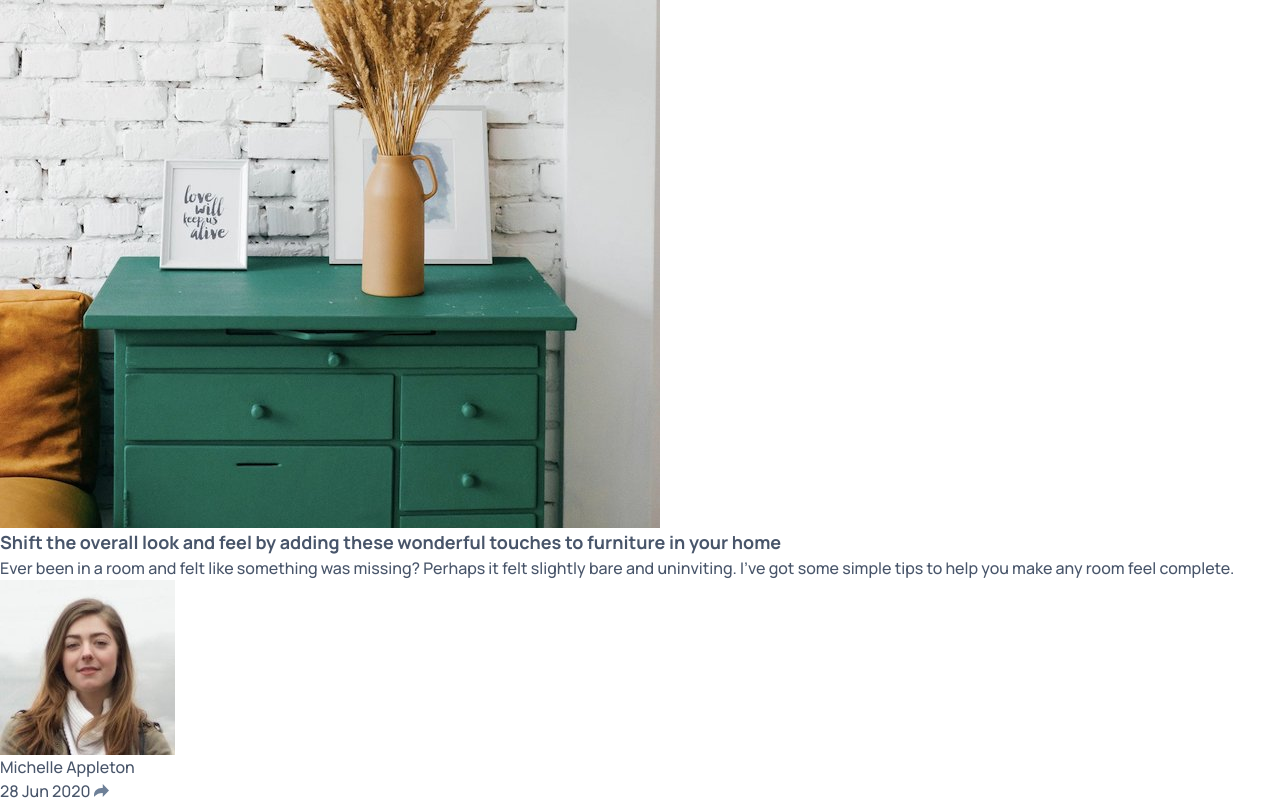
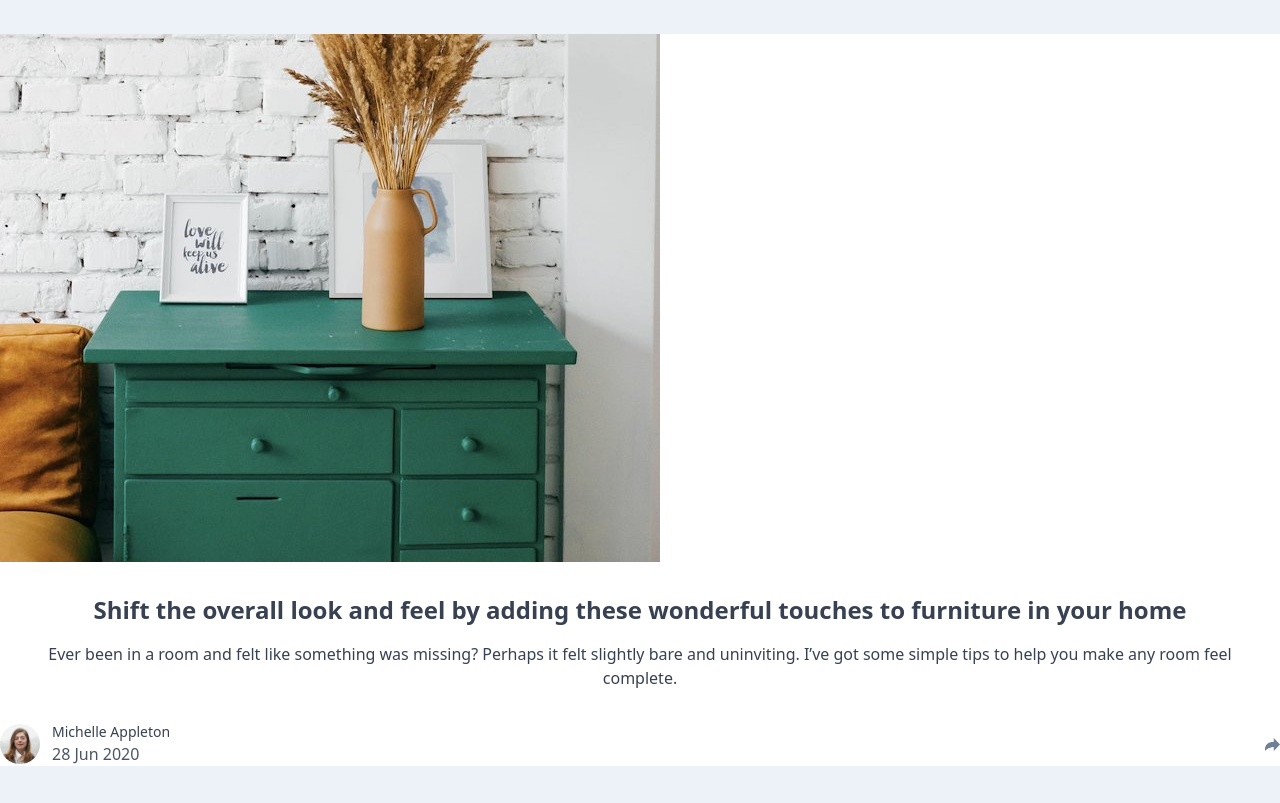
Before and after one commit to Jlovellealfeche/article-component, a plain HTML site: page index.html in a window 1280 px wide. Drawn offline with nearby package versions, Linux system fonts and the light colour scheme.

Commit message:
update index.css

```diff
--- a/index.css
+++ b/index.css
@@ -14,13 +14,12 @@
 /*---COLORS---*/
 
 :root {
-    --Very-Dark-Grayish-Blue: #48556a;
+    --Very-Dark-Grayish-Blue: hsl(217, 19%, 35%);
     --Desaturated-Dark-Blue: hsl(214, 17%, 51%);
     --Grayish-Blue: hsl(212, 23%, 69%);
-    --Light-Grayish-Blue: hsl(210, 46%, 95%);
+    --Light-Grayish-Blue: #ecf2f8;
 }
 
 body {
     font-family: "Manrope",sans-serif
-
 }
--- a/index.html
+++ b/index.html
@@ -2,40 +2,35 @@
 <html lang="en">
 <head>
   <meta charset="UTF-8">
-  <meta name="viewport" content="width=device-width, initial-scale=1.0"> <!-- displays site properly based on user's device -->
+  <meta name="viewport" content="width=device-width, initial-scale=1.0">
   <meta name="description" content="A solution for Article component">
   <link rel="icon" type="image/png" sizes="32x32" href="./images/favicon-32x32.png">
   <link href="https://cdn.tailwindcss.com" rel="stylesheet">
-  <link rel="stylesheet" href="index.css">
+</head>
+<body class="text-gray-700 bg-[#ecf2f8]">
 
-  <!-- Feel free to remove these styles or customise in your own stylesheet 👍 -->
+  <div class="flex flex-col justify-center items-center min-h-screen bg-blueGray-50">
+    <div class="bg-white">
+      <img src="images/drawers.jpg" alt="Green drawer with 2 frames and nice deco">
 
-</head>
-<body class=" text-[#48556a]">
+      <div class="text-center px-6 mt-8">
+        <h1 class="text-2xl font-bold mb-4">Shift the overall look and feel by adding these wonderful touches to furniture in your home</h1>
 
-  <div>
-    <img src="images/drawers.jpg" alt="Green drawer with 2 frames and nice deco">
+        <p>Ever been in a room and felt like something was missing? Perhaps it felt slightly bare and uninviting. I’ve got some simple tips to help you make any room feel complete.</p>
+      </div>
 
-    <h1 class="text-lg font-bold ">Shift the overall look and feel by adding these wonderful
-      touches to furniture in your home</h1>
-
-    <p>Ever been in a room and felt like something was missing? Perhaps
-      it felt slightly bare and uninviting. I’ve got some simple tips
-      to help you make any room feel complete.</p>
-
-    <img src="images/avatar-michelle.jpg" alt="a picture of michelle Appleton">
-    <h3>Michelle Appleton</h3>
-    <span>28 Jun 2020</span>
-
-    <button><img src="images/icon-share.svg" alt="arrow button svg for sharing"></button>
-
-
+      <div class="flex items-center mt-8">
+        <img src="images/avatar-michelle.jpg" alt="A picture of Michelle Appleton" class="w-10 h-10 rounded-full">
+        <div class="ml-3">
+          <h3 class="text-sm font-medium">Michelle Appleton</h3>
+          <span class="text-gray-600">28 Jun 2020</span>
+        </div>
+        <button class="ml-auto"><img src="images/icon-share.svg" alt="Arrow button SVG for sharing"></button>
+      </div>
+    </div>
   </div>
 
-  <!--  Javascript  -->
   <script src="https://cdn.tailwindcss.com"></script>
   <script src="index.js"></script>
-
-
 </body>
 </html>
```
